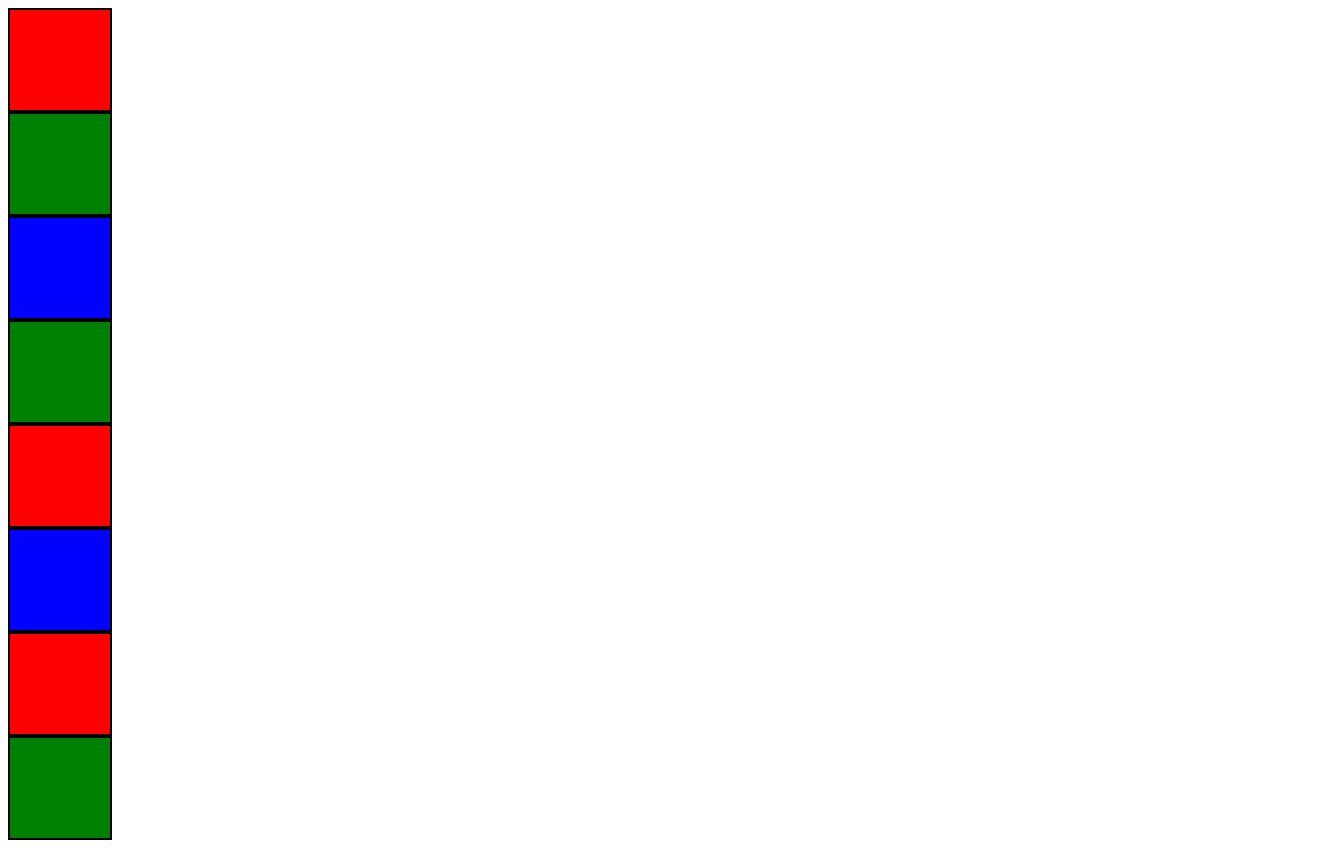
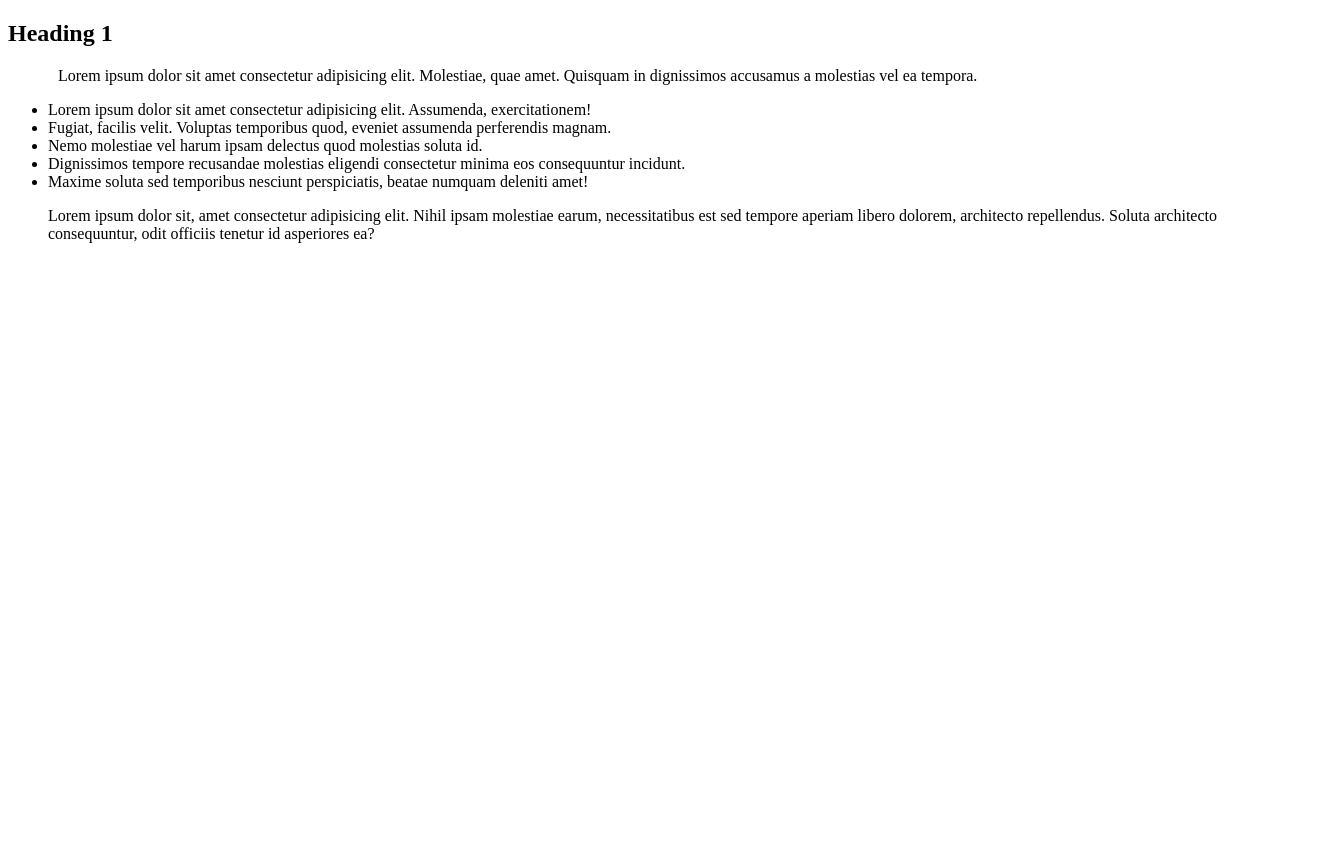
Before and after one commit to frampula/cho-, a plain HTML site: page index.html in a window 1280 px wide. Shown: the whole page, 1322 px wide, since content can reach past the window. After the commit the page ends 800 px from the top, so only its background shows below. Drawn offline with Linux system fonts and the light colour scheme.

Commit message:
Position Relative

```diff
--- a/index.html
+++ b/index.html
@@ -7,13 +7,42 @@
     <link rel="stylesheet" href="./style.css" />
   </head>
   <body>
-  <div></div>
-  <div></div>
-  <div></div>
-  <div></div>
-  <div></div>
-  <div></div>
-  <div></div>
-  <div></div>
+    <main>
+      <article>
+        <h1>Heading 1</h1>
+        <p class="paragraph">
+          Lorem ipsum dolor sit amet consectetur adipisicing elit. Molestiae,
+          quae amet. Quisquam in dignissimos accusamus a molestias vel ea
+          tempora.
+        </p>
+        <ul>
+          <li>
+            Lorem ipsum dolor sit amet consectetur adipisicing elit. Assumenda,
+            exercitationem!
+          </li>
+          <li>
+            Fugiat, facilis velit. Voluptas temporibus quod, eveniet assumenda
+            perferendis magnam.
+          </li>
+          <li>
+            Nemo molestiae vel harum ipsam delectus quod molestias soluta id.
+          </li>
+          <li>
+            Dignissimos tempore recusandae molestias eligendi consectetur minima
+            eos consequuntur incidunt.
+          </li>
+          <li>
+            Maxime soluta sed temporibus nesciunt perspiciatis, beatae numquam
+            deleniti amet!
+          </li>
+          <p>
+            Lorem ipsum dolor sit, amet consectetur adipisicing elit. Nihil
+            ipsam molestiae earum, necessitatibus est sed tempore aperiam libero
+            dolorem, architecto repellendus. Soluta architecto consequuntur,
+            odit officiis tenetur id asperiores ea?
+          </p>
+        </ul>
+      </article>
+    </main>
   </body>
 </html>
--- a/style.css
+++ b/style.css
@@ -1,14 +1,4 @@
-div {
-  width: 100px;
-  height: 100px;
-  border: 2px solid black;
+.paragraph {
+  position: relative;
+  left: 50px;
 }
-div:nth-child(odd) {
-  background-color: red;
-}
-div:nth-child(even) {
-  background-color: green;
-}
-div:nth-child(3n) {
-  background-color: blue;
-}
```
Also changed, not shown: html-css.html (deleted, +0 -19 lines).
